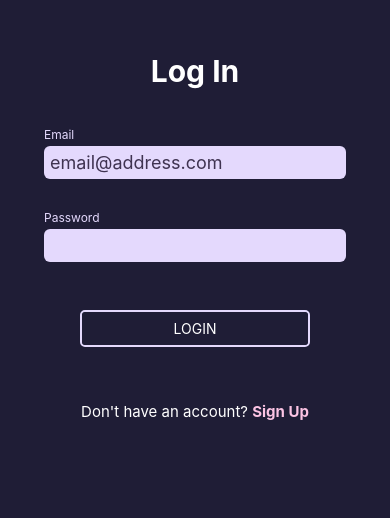
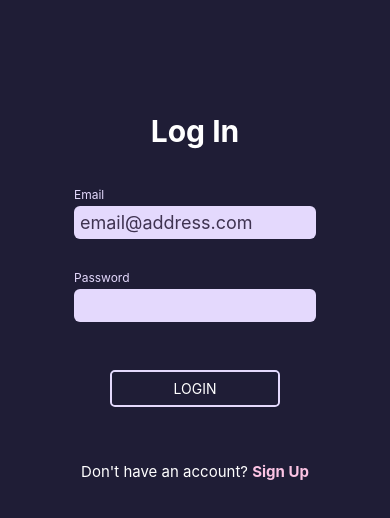
Before and after one commit to quintana0004/Expense-Tracker, a React Native app: screen /Login in a window 390 px wide. Shown: the part 142-660 px from the top of the page. Built offline with nearby package versions, Linux system fonts and the light colour scheme.

Commit message:
Fixed design of Login

```diff
--- a/package.json
+++ b/package.json
@@ -16,13 +16,11 @@
     "@react-navigation/native": "^6.0.8",
     "@react-navigation/native-stack": "^6.5.2",
     "axios": "^0.26.1",
-    "crypto-js": "^3.2.1",
     "date-fns": "^2.28.0",
     "expo": "~44.0.0",
     "expo-status-bar": "~1.2.0",
     "firebase": "^9.8.4",
     "immer": "^9.0.15",
-    "moment": "^2.29.3",
     "password-hash": "^1.2.2",
     "react": "^17.0.2",
     "react-dom": "^17.0.2",
--- a/screens/Login.js
+++ b/screens/Login.js
@@ -1,5 +1,14 @@
 import { useEffect, useState } from "react";
-import { StyleSheet, View, Text, Alert } from "react-native";
+import {
+  StyleSheet,
+  View,
+  Text,
+  Alert,
+  KeyboardAvoidingView,
+  Platform,
+  TouchableWithoutFeedback,
+  Keyboard,
+} from "react-native";
 import { GlobalStyles } from "../constants/style";
 import Input from "../components/ManageExpense/Input";
 import Button from "../components/UI/Button";
@@ -109,6 +118,11 @@ function Login({ navigation }) {
   }
 
   return (
+    <KeyboardAvoidingView
+      behavior={Platform.OS === "ios" ? "padding" : "height"}
+      style={styles.contain}
+    >
+      <TouchableWithoutFeedback onPress={Keyboard.dismiss}>
         <View style={styles.container}>
           <Text style={styles.text}>Log In</Text>
           <View style={styles.box1}>
@@ -143,18 +157,20 @@ function Login({ navigation }) {
             </Text>
           </View>
         </View>
+      </TouchableWithoutFeedback>
+    </KeyboardAvoidingView>
   );
 }
 
 const styles = StyleSheet.create({
-  container: { flex: 1, backgroundColor: GlobalStyles.colors.primary400 },
+  container: { padding: 30, flex: 1, justifyContent: "center" },
   image: { flex: 1, justifyContent: "center" },
   text: {
     color: "white",
     fontSize: 30,
     fontWeight: "bold",
     textAlign: "center",
-    marginTop: "50%",
+    marginTop: "10%",
     marginBottom: 30,
   },
   box1: {
@@ -186,6 +202,7 @@ const styles = StyleSheet.create({
     flexDirection: "row",
     justifyContent: "center",
   },
+  contain: { flex: 1, backgroundColor: GlobalStyles.colors.primary400 },
 });
 
 export default Login;
```
Lines whose indentation alone changed are shown as unchanged.
